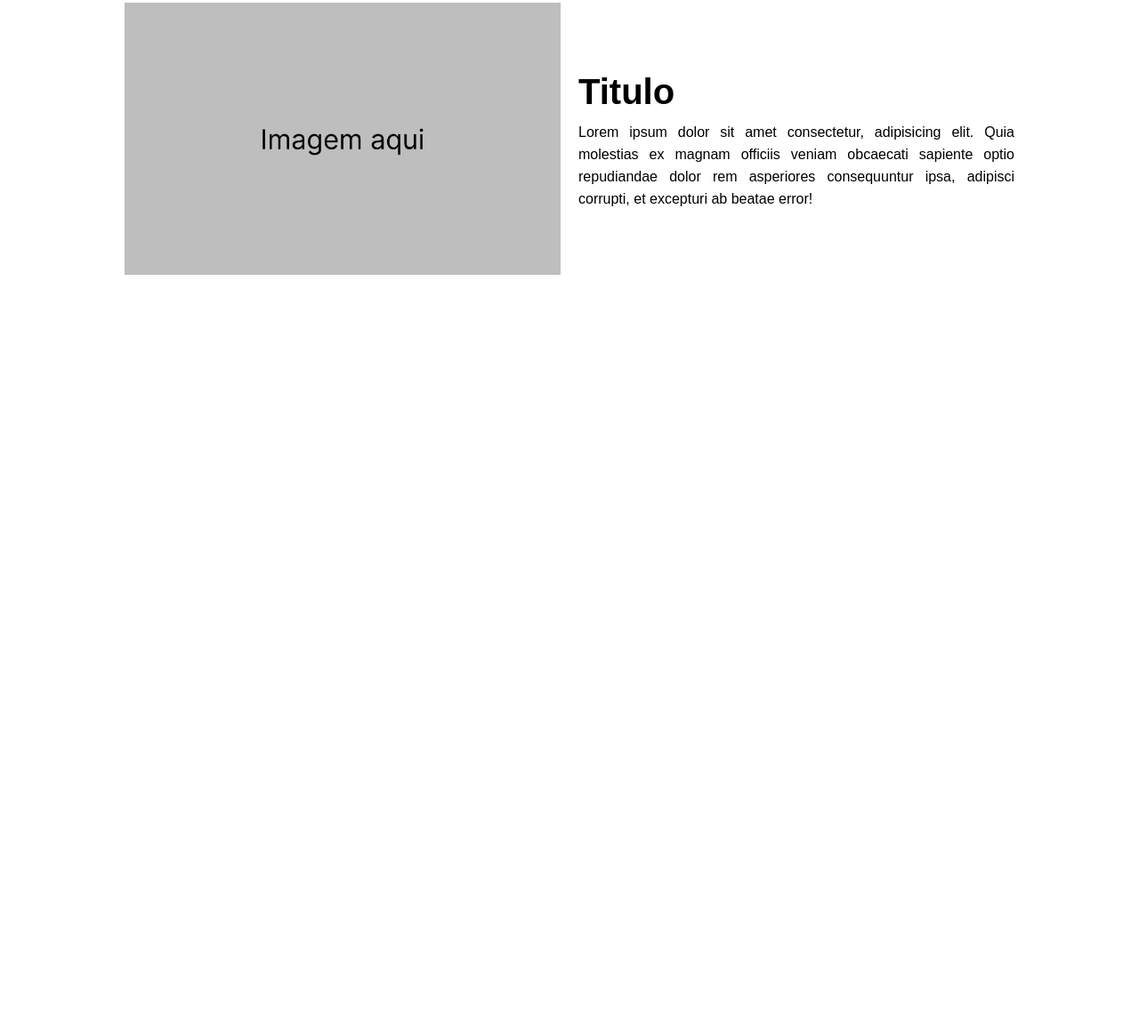
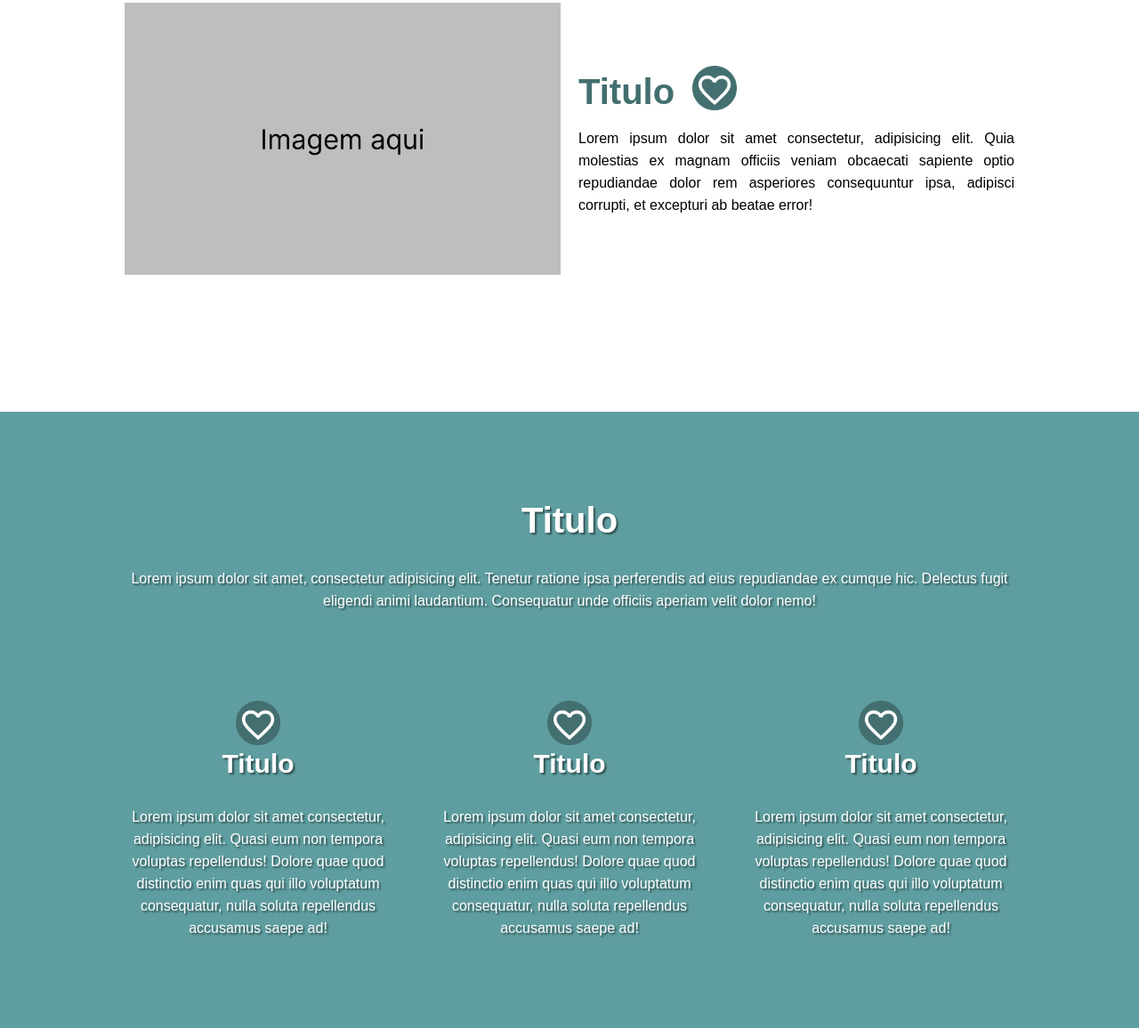
Before and after one commit to JaniloSousa/projeto-landing-page, a plain HTML site: page index.html in a window 1280 px wide. Shown: the part 1824-2980 px from the top of the page at 89% size. Before the commit the page ends 2287 px from the top, so only its background shows below. Drawn offline with Linux system fonts and the light colour scheme.

Commit message:
fiz a parte dos cards texto

```diff
--- a/css/media_queries.css
+++ b/css/media_queries.css
@@ -49,4 +49,18 @@
     section#horizontal-cards div.horizontal-cards div.horizontal-card div.horizontal-card-text {
         width: 800px;
     }
+
+    /* ---------------------- text-cards -------------------------- */
+    section#text-cards {
+        background-color: cadetblue;
+        padding: 100px 0px 100px 0px;
+    }
+
+    section#text-cards div.text-cards-intro {
+        margin-bottom: 100px;
+    }
+
+    section#text-cards div.text-cards {
+        flex-direction: row;
+    }
 }
--- a/css/styles.css
+++ b/css/styles.css
@@ -144,9 +144,77 @@ section#horizontal-cards div.horizontal-cards div.horizontal-card div.horizontal
 section#horizontal-cards div.horizontal-cards div.horizontal-card div.horizontal-card-text h2 {
     font-size: 40px;
     margin-bottom: 10px;
+    color: #436F70;
+
+    display: flex;
+    align-items: center;
+    gap: 20px;
+}
+
+section#horizontal-cards div.horizontal-cards div.horizontal-card div.horizontal-card-text h2 i {
+    width: 50px;
+    display: inline-block;
+}
+
+section#horizontal-cards div.horizontal-cards div.horizontal-card div.horizontal-card-text h2 i img {
+    width: 100%;
 }
 
 section#horizontal-cards div.horizontal-cards div.horizontal-card div.horizontal-card-text p {
     line-height: 25px;
     text-align: justify;
 }
+
+/* ----------------------------------- text cards ------------------------------------------ */
+section#text-cards {
+    background-color: cadetblue;
+    padding: 50px 0px 50px 0px;
+}
+
+section#text-cards div.text-cards-intro {
+    color: white;
+    text-align: center;
+    margin-bottom: 50px;
+    text-shadow: 2px 2px 2px rgba(0, 0, 0, 0.5);
+}
+
+section#text-cards div.text-cards-intro h2 {
+    margin-bottom: 30px;
+    font-size: 40px;
+}
+
+section#text-cards div.text-cards-intro p {
+    line-height: 25px;
+}
+
+section#text-cards div.text-cards {
+    display: flex;
+    flex-direction: column;
+    gap: 50px;
+    text-shadow: 2px 2px 2px rgba(0, 0, 0, 0.5);
+}
+
+section#text-cards div.text-cards div.text-card {
+    text-align: center;
+    color: white;
+}
+
+section#text-cards div.text-cards div.text-card i {
+    width: 50px;
+    display: block;
+    margin: auto;
+}
+
+section#text-cards div.text-cards div.text-card i img {
+    width: 100%;
+}
+
+section#text-cards div.text-cards div.text-card h2 {
+    text-align: center;
+    margin-bottom: 30px;
+    font-size: 30px;
+}
+
+section#text-cards div.text-cards div.text-card p {
+    line-height: 25px;
+}
--- a/index.html
+++ b/index.html
@@ -49,14 +49,24 @@
                         <img src="image.jpg" alt="">
                     </div>
                     <div class="horizontal-card-text">
-                        <h2>Titulo</h2>
+                        <h2>
+                            Titulo
+                            <i>
+                                <img src="icon.png" alt="">
+                            </i>
+                        </h2>
                         <p>Lorem ipsum dolor sit amet consectetur, adipisicing elit. Quia molestias ex magnam officiis veniam obcaecati sapiente optio repudiandae dolor rem asperiores consequuntur ipsa, adipisci corrupti, et excepturi ab beatae error! lore</p>
                     </div>
                 </div>
 
                 <div class="horizontal-card">
                     <div class="horizontal-card-text">
-                        <h2>Titulo</h2>
+                        <h2>
+                            Titulo
+                            <i>
+                                <img src="icon.png" alt="">
+                            </i>
+                        </h2>
                         <p>Lorem ipsum dolor sit amet consectetur, adipisicing elit. Quia molestias ex magnam officiis veniam obcaecati sapiente optio repudiandae dolor rem asperiores consequuntur ipsa, adipisci corrupti, et excepturi ab beatae error!</p>
                     </div>
                     <div class="horizontal-card-image">
@@ -69,12 +79,51 @@
                         <img src="image.jpg" alt="">
                     </div>
                     <div class="horizontal-card-text">
-                        <h2>Titulo</h2>
+                        <h2>
+                            Titulo
+                            <i>
+                                <img src="icon.png" alt="">
+                            </i>
+                        </h2>
                         <p>Lorem ipsum dolor sit amet consectetur, adipisicing elit. Quia molestias ex magnam officiis veniam obcaecati sapiente optio repudiandae dolor rem asperiores consequuntur ipsa, adipisci corrupti, et excepturi ab beatae error!</p>
                     </div>
                 </div>
             </div>
         </div>
     </section>
+
+    <section id="text-cards">
+        <div class="gallowdiv">
+            <div class="text-cards-intro">
+                <h2>Titulo</h2>
+                <p>Lorem ipsum dolor sit amet, consectetur adipisicing elit. Tenetur ratione ipsa perferendis ad eius repudiandae ex cumque hic. Delectus fugit eligendi animi laudantium. Consequatur unde officiis aperiam velit dolor nemo!</p>
+            </div>
+            <div class="text-cards">
+                <div class="text-card">
+                    <i>
+                        <img src="icon.png" alt="">
+                    </i>
+                    <h2>Titulo</h2>
+                    <p>Lorem ipsum dolor sit amet consectetur, adipisicing elit. Quasi eum non tempora voluptas repellendus! Dolore quae quod distinctio enim quas qui illo voluptatum consequatur, nulla soluta repellendus accusamus saepe ad!</p>
+                </div>
+
+                <div class="text-card">
+                    <i>
+                        <img src="icon.png" alt="">
+                    </i>
+                    <h2>Titulo</h2>
+                    <p>Lorem ipsum dolor sit amet consectetur, adipisicing elit. Quasi eum non tempora voluptas repellendus! Dolore quae quod distinctio enim quas qui illo voluptatum consequatur, nulla soluta repellendus accusamus saepe ad!</p>
+                </div>
+
+                <div class="text-card">
+                    <i>
+                        <img src="icon.png" alt="">
+                    </i>
+                    <h2>Titulo</h2>
+                    <p>Lorem ipsum dolor sit amet consectetur, adipisicing elit. Quasi eum non tempora voluptas repellendus! Dolore quae quod distinctio enim quas qui illo voluptatum consequatur, nulla soluta repellendus accusamus saepe ad!</p>
+                </div>
+            </div>
+        </div>
+    </section>
 </body>
 </html>
```
Also changed, not shown: icon.png (added).
